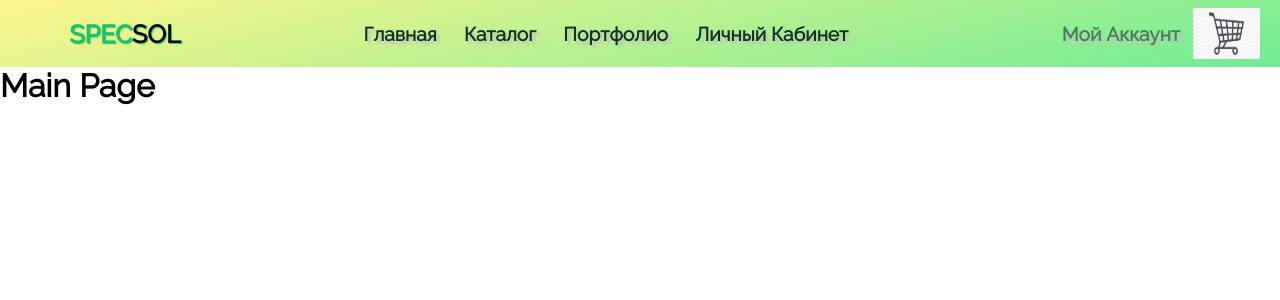
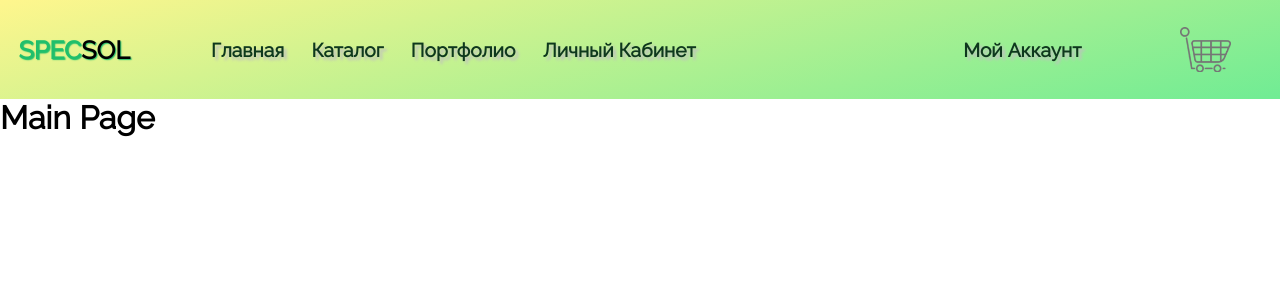
Before and after one commit to EvgenyGeras1985/spec_sol_site, a Nuxt app: page / in a window 1280 px wide. Shown: the top 300 px of the page. Built offline with nearby package versions, Linux system fonts and the light colour scheme.

Commit message:
refactoring burger and nav

```diff
--- a/components/CustomButtons/BasketBtn.vue
+++ b/components/CustomButtons/BasketBtn.vue
@@ -5,7 +5,7 @@
 <template>
   <div class="bst">
     <NuxtLink class="bst__btn" to="/basket">
-      <img src="../../assets/test_images/basket.png" alt="basket" />
+      <img src="../../assets/test_images/cart.png" alt="basket" />
     </NuxtLink>
   </div>
 </template>
@@ -14,10 +14,10 @@
 @import 'assets/scss/global';
 .bst {
   position: absolute;
-  top: 8px;
-  right: 20px;
-  width: 4.2rem;
-  height: 3.2rem;
+  top: 22px;
+  right: 30px;
+  width: 3.2rem;
+  height: 2.8rem;
   display: flex;
   justify-content: center;
   align-items: center;
@@ -35,7 +35,7 @@
 
 @include breakpoint(large) {
   .bst {
-
+    position: static;
   }
 }
 </style>
--- a/components/Nav/ListBar.vue
+++ b/components/nav/ListBar.vue
@@ -21,76 +21,88 @@
     lnk: "/personalAccount"
   }
 ]
+
+  const activeClass = 'active'
+  const noVisibleMenu = 'lst'
+  const isMenu = ref(false);
+  const showMenu = (val: string) => isMenu.value = !val
 </script>
 
 <template>
-  <div class="lst">
+  <div :class="[isMenu ? activeClass : ' ', noVisibleMenu]">
       <div class="lst__elem" v-for="{id, text, lnk} in arr" :id="id">
-        <NuxtLink class="lst__elem__lnk" :to=lnk>{{ text }}</NuxtLink>
+        <NuxtLink class="lst__elem__lnk" :to=lnk>
+          {{ text }}
+        </NuxtLink>
       </div>
   </div>
+  <button class="lst__tog" @click="showMenu(isMenu)">
+    <h1>
+      press
+    </h1>
+  </button>
 </template>
 
 <style scoped lang="scss">
 @import 'assets/scss/_global.scss';
  .lst {
+   position: absolute;
+   left: -1000px;
    width: 100%;
    height: 80%;
    display: flex;
+   flex-direction: column;
    justify-content: space-around;
    align-items: center;
-   flex-direction: column;
+   border-top: groove;
+   background: linear-gradient(166deg, #FFF68D, #70EC94);
+
 
    &__elem {
      display: flex;
      justify-content: center;
      align-items: center;
-     border-radius: 50%;
-     padding: 40px;
-     text-align: justify;
-     box-shadow: 2px 2px 12px black;
-     outline: 1px solid black;
-     background: linear-gradient(166deg, #d0c748, #03862b);
 
      &__lnk {
+       color: #0e381d;
        text-decoration: none;
        font-size: 1.2rem;
        font-weight: bold;
        text-shadow: 3px 3px 3px silver;
-       color: #0e381d;
 
        &:hover {
          color: #f8af1a;
        }
      }
    }
+
+   &__tog{
+     z-index: 3;
+   }
+ }
+
+//class to toggle burger
+ .active {
+   left: 0px;
  }
 
 @include breakpoint(large) {
   .lst {
     width: 40%;
+    position: initial;
     flex-direction: row;
+    border-top: none;
+    background: none;
+
+    &__tog{
+      z-index: -3;
+      opacity: 0;
+      pointer-events: none;
+      cursor: default;
+    }
 
     &__elem {
-      display: flex;
-      justify-content: center;
-      align-items: center;
-      border-radius: 0;
-      padding: 0;
-      box-shadow: none;
-      outline: none;
       background: none;
-
-      &__lnk {
-        text-decoration: none;
-        font-size: 1.2rem;
-        font-weight: bold;
-        color: #0e381d;
-
-        &:hover {
-          color: #f8af1a;
-        }
-      }
     }
   }
 }
--- a/components/Nav/NavBar.vue
+++ b/components/nav/NavBar.vue
@@ -1,7 +1,7 @@
 <script setup lang="ts">
   import Basket from "~/components/CustomButtons/BasketBtn.vue";
   import CustomSpec from "~/components/SPECSOLlogo/customSpec.vue";
-  import ListBar from "~/components/Nav/ListBar.vue";
+  import ListBar from "~/components/nav/ListBar.vue";
 </script>
 
 <template>
@@ -25,32 +25,30 @@
     justify-content: space-around;
     align-items: center;
     background: linear-gradient(166deg, #FFF68D, #70EC94);
-
-    & .log__lnk {
-      opacity: 0;
-      pointer-events: none;
-      cursor: default;
-    }
   }
 
-@include breakpoint(large) {
-  nav {
-    height: 4.2rem;
-    flex-direction: row;
-
-    & .log__lnk {
-      opacity: 1;
-      pointer-events: visible;
-      cursor: pointer;
+  .log__lnk {
+      position: absolute;
+      top: 5%;
+      left: 7%;
+      color: #0e381d;
       text-decoration: none;
       font-size: 1.2rem;
       font-weight: bold;
       text-shadow: 3px 3px 3px silver;
-      color: #408654;
 
-      &:hover {
-        color: #f8af1a;
-      }
+    &:hover {
+      color: #f8af1a;
+    }
+    }
+
+@include breakpoint(large) {
+  nav {
+    height: 6.2rem;
+    flex-direction: row;
+
+    & .log__lnk {
+      position: initial;
     }
   }
 }
--- a/pages/index.vue
+++ b/pages/index.vue
@@ -3,9 +3,7 @@
 </script>
 
 <template>
-  <div>
-    <h1>Main Page</h1>
-  </div>
+  <h1>Main Page</h1>
 </template>
 
 <style scoped>
```
Also changed, not shown: assets/test_images/cart.png (added), components/cards/GoodCard.vue (renamed from components/Cards/GoodCard.vue), components/cards/UserCard.vue (renamed from components/Cards/UserCard.vue).
